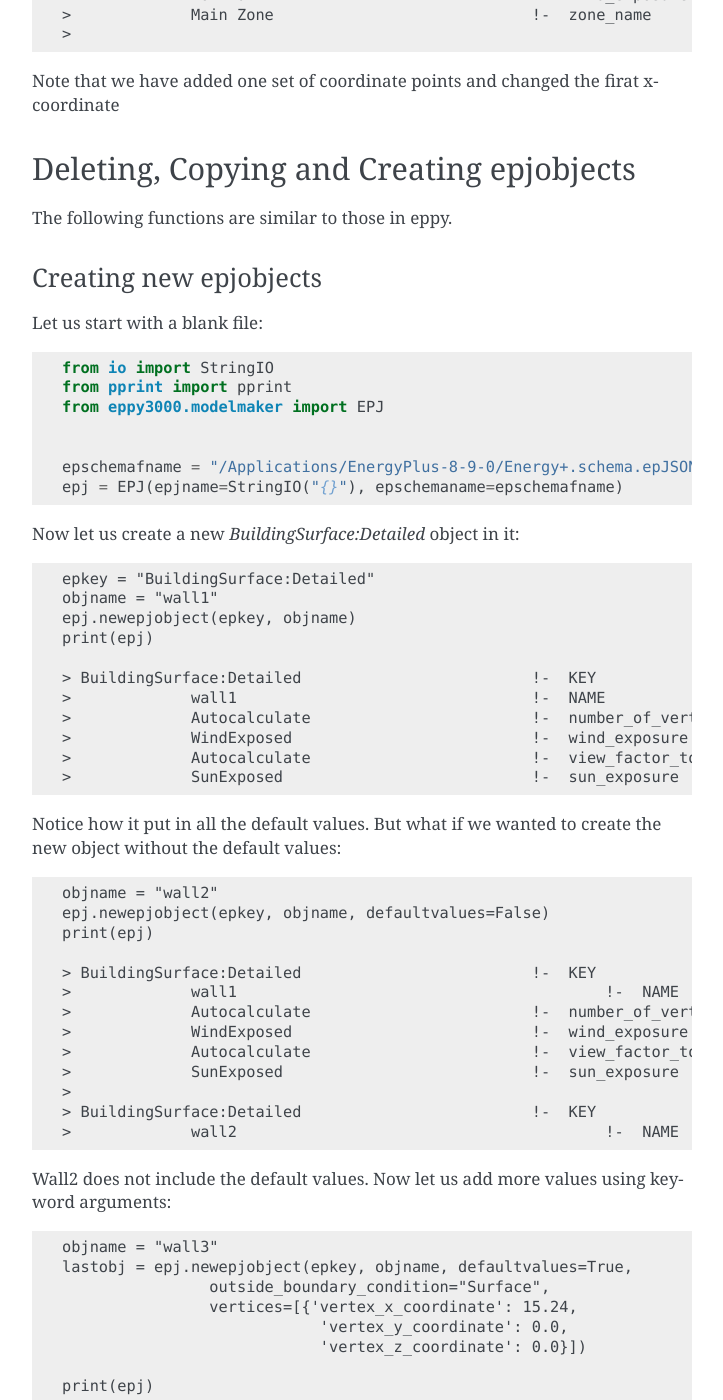
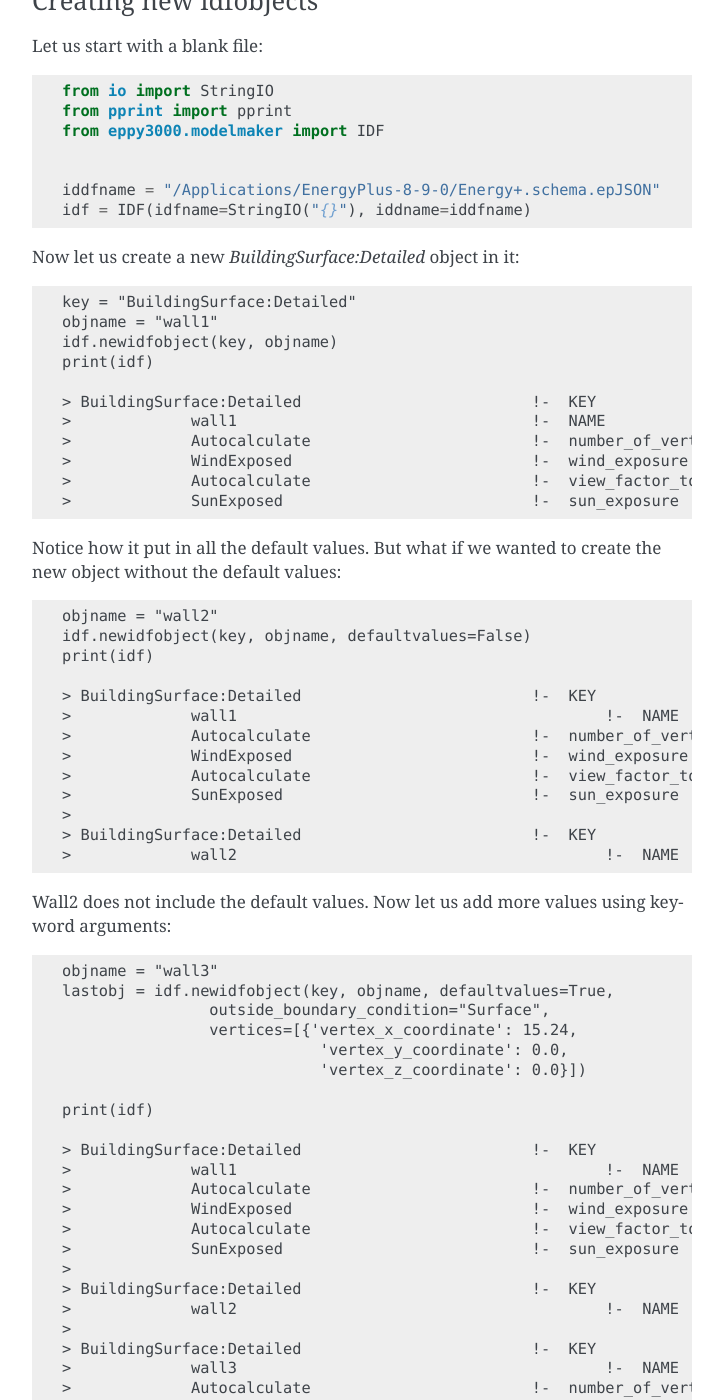
Before and after one commit to pyenergyplus/eppy3000, a Sphinx documentation site: the page built from docs/usage.rst, in a window 1280 px wide and 1400 px high, scrolled down 7400 px. Shown: the whole window, without its empty margins (388-1111 px from the left). Built offline with Sphinx 7.4.7, drawn with Linux system fonts in a browser that asks for light colours; some of the changed text lies outside the part shown.

Commit message:
Revert "name change in docs"
This reverts commit fd6cbf567fa332fa0e2eae32a7caca0663e072d2.

```diff
--- a/docs/usage.rst
+++ b/docs/usage.rst
@@ -1,38 +1,26 @@
 =====
 Usage
 =====
-
-Note for original eppy users
-----------------------------
-
-Some of the classic eppy names have changed in eppy3000. This refelcts the using of JSON files instead of IDF files. Some of the name changes are:
-
-- idf -> epj
-- IDF -> EPJ
-- idfobject -> epobject
-- idd -> epschema
-- IDD -> EPSchema
-
-
 
 Read the file
 -------------
 
 To use eppy3000 in a project::
 
-    from eppy3000.modelmaker import EPJ
+    from eppy3000.modelmaker import IDF
 
     fname = "./eppy3000/resources/snippets/V8_9/a.epJSON"
-    epj = EPJ(fname)
+    idf = IDF(fname)
 
-    print(epj.epobjects['AirLoopHVAC'][0])
+    print(idf.idfobjects['AirLoopHVAC'][0]) # print formattin is slightly broken
+
 
 Use the dot syntax
 ------------------
 
 Or in more detail::
 
-    from eppy3000.modelmaker import EPJ
+    from eppy3000.modelmaker import IDF
     from io import StringIO
 
     txt = """
@@ -55,8 +43,8 @@ Or in more detail::
     """
 
     sio = StringIO(txt)
-    epj = EPJ(sio)
-    abuilding = epj.epj.Building.Bldg
+    idf = IDF(sio)
+    abuilding = idf.idf.Building.Bldg
     print(abuilding.solar_distribution)
     print(abuilding.terrain)
 
@@ -77,40 +65,41 @@ Or in more detail::
     >     MinimalShadowing                     !-  solar_distribution
     >     0.05                                 !-  temperature_convergence_tolerance_value
     >     Suburbs                              !-  terrain
+    >
 
 
-EPJ.epjobjects[epkey]
+IDF.idfobjects[key]
 -------------------
 
-You can use epjobjects like in eppy::
+You can use idfobjects like in eppy::
 
-    buildings = epj.epjobjects["Building"]
+    buildings = idf.idfobjects["Building"]
     abuilding = buildings[0]
     print(abuilding.terrain)
 
     > Suburbs
 
-Other EPJ functions
+Other IDF functions
 -------------------
 
 The following function also work:
 
-- EPJ.save()
-- EPJ.saveas()
+- IDF.save()
+- IDF.saveas()
 
 
-Accessing the EPSchema
+Accessing the IDD
 -----------------
 
-Note that you have been opening the EPJ file without referring to the EPSchema file. You can also open the EPJ file with an EPSchema file. The code would look like this::
+Note that you have been opening the IDF file without referring to the IDD file. You can also open the IDF file with an IDD file. The code would look like this::
 
-    from eppy3000.modelmaker import EPJ
+    from eppy3000.modelmaker import IDF
     from pprint import pprint
 
-    epschemafname = "/Applications/EnergyPlus-8-9-0/Energy+.schema.epJSON"
+    iddfname = "/Applications/EnergyPlus-8-9-0/Energy+.schema.epJSON"
     fname = "./eppy3000/resources/snippets/V8_9/a.epJSON"
-    epj = EPJ(epjname=fname, epschemaname=epschemafname)
-    print(epj.epjobjects['AirLoopHVAC'][0])
+    idf = IDF(idfname=fname, iddname=iddfname)
+    print(idf.idfobjects['AirLoopHVAC'][0])
 
     > AirLoopHVAC                              !-  KEY
     >     CRAC system                          !-  NAME
@@ -125,9 +114,9 @@ Note that you have been opening the EPJ file without referring to the EPSchema f
     >     Supply Inlet Node                    !-  supply_side_inlet_node_name
     >     Supply Outlet Node                   !-  supply_side_outlet_node_names
 
-Now you have access to the EPSchema variables::
+Now you have access to the IDD variables::
 
-    pprint(epj.epschema.epschemaobjects['AirLoopHVAC'].fieldnames())
+    pprint(idf.idd.iddobjects['AirLoopHVAC'].fieldnames())
 
     > ['branch_list_name',
     >  'demand_side_outlet_node_name',
@@ -142,19 +131,19 @@ Now you have access to the EPSchema variables::
 
 You can look at the property of a particular fieldname::
 
-    pprint(epj.epschema.epschemaobjects['AirLoopHVAC'].fieldproperty('branch_list_name))
+    pprint(idf.idd.iddobjects['AirLoopHVAC'].fieldproperty('branch_list_name))
 
     > {'data_type': 'object_list',
     >  'note': 'Name of a BranchList containing all the branches in this air loop',
     >  'object_list': ['BranchLists'],
     >  'type': 'string'}
 
-You can also access the EPSchema for an EPJ object from within the EPJ object::
+You can also access the IDD for an IDF object from within the IDF object::
 
-    cracsystem = epj.epjobjects['AirLoopHVAC'][0]
-    pprint(crac.eppy_objepschema.fieldnames())
+    cracsystem = idf.idfobjects['AirLoopHVAC'][0]
+    pprint(crac.eppy_objidd.fieldnames())
     print()
-    pprint(crac.eppy_objepschema.fieldproperty('demand_side_inlet_node_names'))
+    pprint(crac.eppy_objidd.fieldproperty('demand_side_inlet_node_names'))
 
     > ['branch_list_name',
     >  'demand_side_outlet_node_name',
@@ -221,15 +210,15 @@ The new JSON format treats the extensible fields as an array (an array in json a
         }
     }"""
 
-Let us open this as an EPJ()::
+Let us open this as an IDF()::
 
     from io import StringIO
-    from eppy3000.modelmaker import EPJ
+    from eppy3000.modelmaker import IDF
     from pprint iport pprint
 
     fhandle = StringIO(txt)
-    epj = EPJ(epjname=fhandle, epschemaname=epschemafname)
-    print(epj)
+    idf = IDF(idfname=fhandle, iddname=iddfname)
+    print(idf)
 
 
     > BuildingSurface:Detailed                         !-  KEY
@@ -264,9 +253,9 @@ Notice how the array items are inset. How dow we access the array items ?
 
 Let us print the field names of `BuildingSurface:Detailed` object::
 
-    surfs = epj.epjobjects["BuildingSurface:Detailed"]
+    surfs = idf.idfobjects["BuildingSurface:Detailed"]
     surf = surfs[0]
-    print(surf.eppy_objepschema.fieldnames())
+    print(surf.eppy_objidd.fieldnames())
 
     > ['surface_type',
     >  'number_of_vertices',
@@ -319,7 +308,7 @@ Now modifying the vertices::
 
 How did our file change? ::
 
-    print(epj)
+    print(idf)
 
     > BuildingSurface:Detailed                         !-  KEY
     >             Zn001:Flr001                                 !-  NAME
@@ -356,30 +345,30 @@ How did our file change? ::
 
 Note that we have added one set of coordinate points and changed the firat x-coordinate
 
-Deleting, Copying and Creating epjobjects
+Deleting, Copying and Creating idfobjects
 -----------------------------------------
 
-The following functions are similar to those in eppy.
+The following functions are siilar to those in eppy.
 
-Creating new epjobjects
+Creating new idfobjects
 ~~~~~~~~~~~~~~~~~~~~~~~
 
 Let us start with a blank file::
 
     from io import StringIO
     from pprint import pprint
-    from eppy3000.modelmaker import EPJ
+    from eppy3000.modelmaker import IDF
 
 
-    epschemafname = "/Applications/EnergyPlus-8-9-0/Energy+.schema.epJSON"
-    epj = EPJ(epjname=StringIO("{}"), epschemaname=epschemafname)
+    iddfname = "/Applications/EnergyPlus-8-9-0/Energy+.schema.epJSON"
+    idf = IDF(idfname=StringIO("{}"), iddname=iddfname)
 
 Now let us create a new `BuildingSurface:Detailed` object in it::
 
-    epkey = "BuildingSurface:Detailed"
+    key = "BuildingSurface:Detailed"
     objname = "wall1"
-    epj.newepjobject(epkey, objname)
-    print(epj)
+    idf.newidfobject(key, objname)
+    print(idf)
 
     > BuildingSurface:Detailed                         !-  KEY
     >             wall1                                !-  NAME
@@ -391,8 +380,8 @@ Now let us create a new `BuildingSurface:Detailed` object in it::
 Notice how it put in all the default values. But what if we wanted to create the new object without the default values::
 
     objname = "wall2"
-    epj.newepjobject(epkey, objname, defaultvalues=False)
-    print(epj)
+    idf.newidfobject(key, objname, defaultvalues=False)
+    print(idf)
 
     > BuildingSurface:Detailed                         !-  KEY
     >             wall1                                        !-  NAME
@@ -407,13 +396,13 @@ Notice how it put in all the default values. But what if we wanted to create the
 Wall2 does not include the default values. Now let us add more values using keyword arguments::
 
     objname = "wall3"
-    lastobj = epj.newepjobject(epkey, objname, defaultvalues=True,
+    lastobj = idf.newidfobject(key, objname, defaultvalues=True,
                     outside_boundary_condition="Surface",
                     vertices=[{'vertex_x_coordinate': 15.24,
                                 'vertex_y_coordinate': 0.0,
                                 'vertex_z_coordinate': 0.0}])
 
-    print(epj)
+    print(idf)
 
     > BuildingSurface:Detailed                         !-  KEY
     >             wall1                                        !-  NAME
@@ -438,13 +427,13 @@ Wall2 does not include the default values. Now let us add more values using keyw
     >                 0.0                                  !-  vertex_z_coordinate #1
 
 
-Deleting an epjobject
+Deleting an idfobject
 ~~~~~~~~~~~~~~~~~~~~~
 
-Deleting an epjobject is equally simple::
+Deleting an idfobject is equally simple::
 
-    epj.removeepjobject(epkey, "wall1")
-    print(epj)
+    idf.removeidfobject(key, "wall1")
+    print(idf)
 
     > BuildingSurface:Detailed                         !-  KEY
     >             wall2                                        !-  NAME
@@ -461,10 +450,10 @@ Deleting an epjobject is equally simple::
     >                 0.0                                  !-  vertex_y_coordinate #1
     >                 0.0                                  !-  vertex_z_coordinate #1
 
-How about copying an epjobject::
+How about copying an idfobject::
 
-    epj.copyepjobject(epkey, "wall3", "wall4")
-    print(epj)
+    idf.copyidfobject(key, "wall3", "wall4")
+    print(idf)
 
     > BuildingSurface:Detailed                         !-  KEY
     >             wall2                                        !-  NAME
--- a/runningnotes.txt
+++ b/runningnotes.txt
@@ -72,10 +72,6 @@ Need to revisit the naming conventions
 - idf -> epj
 - idd -> epschema
 - *.idf -> *.epJSON
-- IDD -> EPSchema
-- idd -> epschema
-- idf -> epj
-- IDF -> EPJ
 
 2019-06-03
 ----------
```
Also changed, not shown: other parts of docs/usage.rst (+2 -2 lines), docs/eppy3000.rst (+13 -5 lines), 2 other files.
